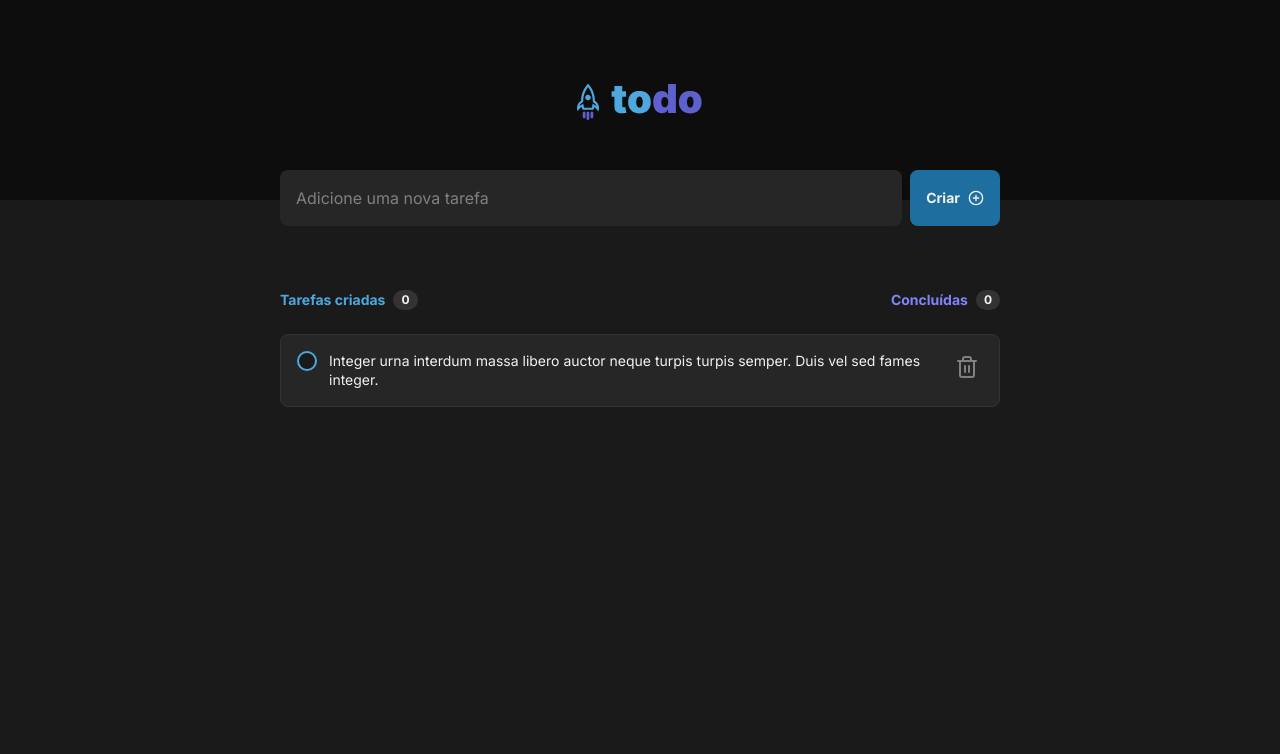
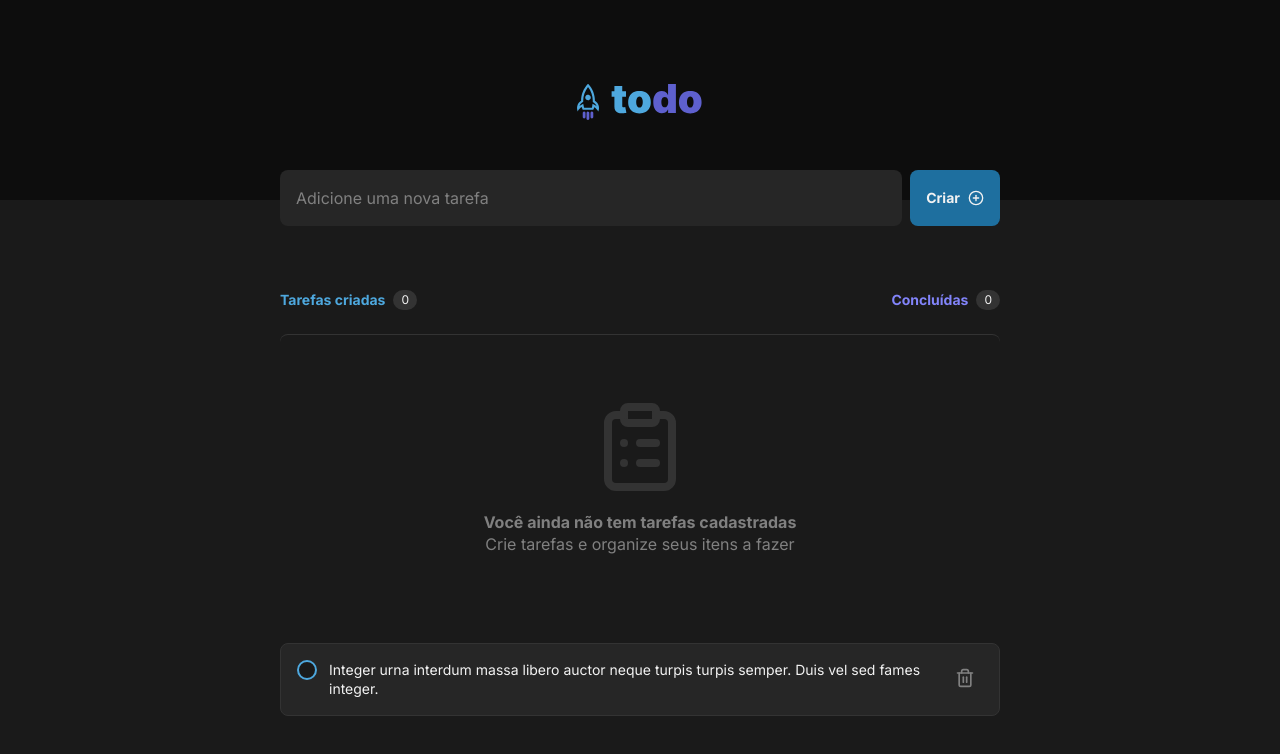
Before and after one commit to LFeli/ToDo-List, a React (Vite) app: page / in a window 1280 px wide. Shown: the top 754 px of the page. Built offline with nearby package versions, Linux system fonts and the light colour scheme.

Commit message:
:recycle: refactor: Added all components in the 'App.tsx' page

```diff
--- a/src/App.tsx
+++ b/src/App.tsx
@@ -1,13 +1,13 @@
-import { useState } from "react";
-import { Check, ClipboardList, PlusCircle, Trash2 } from "lucide-react";
-import logo from './assets/logo.svg';
+import { Header } from "./components/Header";
+import { Header as HeaderList } from "./components/list/Header";
+import { Input } from "./components/Input";
+import { Button } from "./components/Button";
+import { EmptyTask } from "./components/list/EmptyTasks";
+import { ItensTasks } from "./components/list/ItensTasks";
+import { PlusCircle } from "lucide-react";
 
 export function App() {
-  const [isChecked, setIsChecked] = useState(false);
 
-  function handleToggleCheckButton() {
-    setIsChecked(!isChecked);
-  }
 
   return (
     <body className="bg-gray-600 text-gray-100 h-screen">
@@ -17,87 +17,27 @@ export function App() {
       {/* Container */}
       <div className="max-w-3xl mx-auto -mt-[126px] px-6">
         <main>
-          <img
-            src={logo}
-            alt="ToDo - Logo"
-            className="pb-12 mx-auto"
-          />
+
+          <Header />
 
           <form className="flex gap-2">
             {/* <label htmlFor="newTask">Descrição da tarefa |</label> */}
 
-            <input
-              type="text"
-              id="newTask"
-              placeholder="Adicione uma nova tarefa"
-              className="rounded-lg p-4 flex-1 bg-gray-500 placeholder:text-gray-300"
-            />
+            <Input />
 
-            <button className="p-4 text-sm font-bold leading-snug rounded-lg flex items-center gap-2 bg-blueDark hover:bg-blue transition-colors">
+            <Button className="p-4 text-sm font-bold leading-snug rounded-lg flex items-center gap-2 bg-blueDark hover:bg-blue transition-colors">
               Criar
               <PlusCircle size={16} />
-            </button>
+            </Button>
           </form>
 
           <div className="mt-16">
             <div>
-              <div className="flex items-center justify-between">
-                <span
-                  className="text-sm font-bold leading-snug text-blue flex items-center gap-2">
-                    Tarefas criadas
-                    <span className="text-xs text-gray-100 py-[2px] px-2 bg-gray-400 rounded-full">
-                      0
-                    </span>
-                </span>
+              <HeaderList />
 
-                <span
-                  className="text-sm font-bold leading-snug text-purple flex items-center gap-2">
-                    Concluídas
-                    <span className="text-xs text-gray-100 py-[2px] px-2 bg-gray-400 rounded-full">
-                      0
-                    </span>
-                </span>
-              </div>
+              <EmptyTask />
 
-              {/* <div className="mt-6 py-16 flex flex-col items-center justify-center gap-4 border-t border-gray-400 rounded-lg">
-                <ClipboardList size={96} className="text-gray-400"/>
-
-                <p className="text-gray-300 text-base text-center leading-snug flex flex-col">
-                  <span className="font-bold">Você ainda não tem tarefas cadastradas</span>
-                  Crie tarefas e organize seus itens a fazer
-                </p>
-              </div> */}
-
-              <div className="mt-6 grid gap-3">
-                <article className="p-4 bg-gray-500 border border-gray-400 rounded-lg flex items-start justify-between gap-3">
-                  <label className="cursor-pointer">
-                    <input
-                      type="checkbox"
-                      checked={isChecked}
-                      onChange={handleToggleCheckButton}
-                      className="hidden"
-                    />
-
-                    <div
-                      className={`w-5 h-5 border-2 rounded-full ${
-                        isChecked ? 'bg-purpleDark border-purpleDark' : 'bg-gray-600 border-blue'
-                      } flex items-center justify-center`}>
-
-                      {isChecked && (
-                        <Check size={12}/>
-                      )}
-                    </div>
-                  </label>
-
-                  <p className={`text-sm text-left leading-snug max-w-[632px] ${isChecked ? 'line-through text-gray-300' : 'no-underline'}`}>
-                    Integer urna interdum massa libero auctor neque turpis turpis semper. Duis vel sed fames integer.</p>
-
-                  <button className="p-1 text-gray-300 rounded hover:bg-gray-400 hover:text-danger transition-colors">
-                    <Trash2 size={24}/>
-                  </button>
-                </article>
-
-              </div>
+              <ItensTasks />
             </div>
           </div>
         </main>
```
